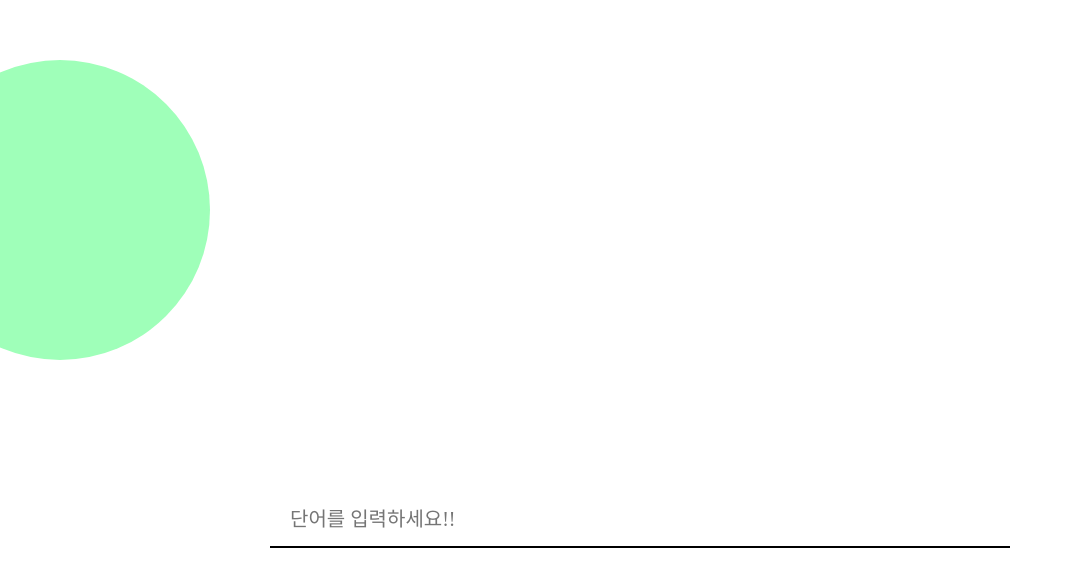
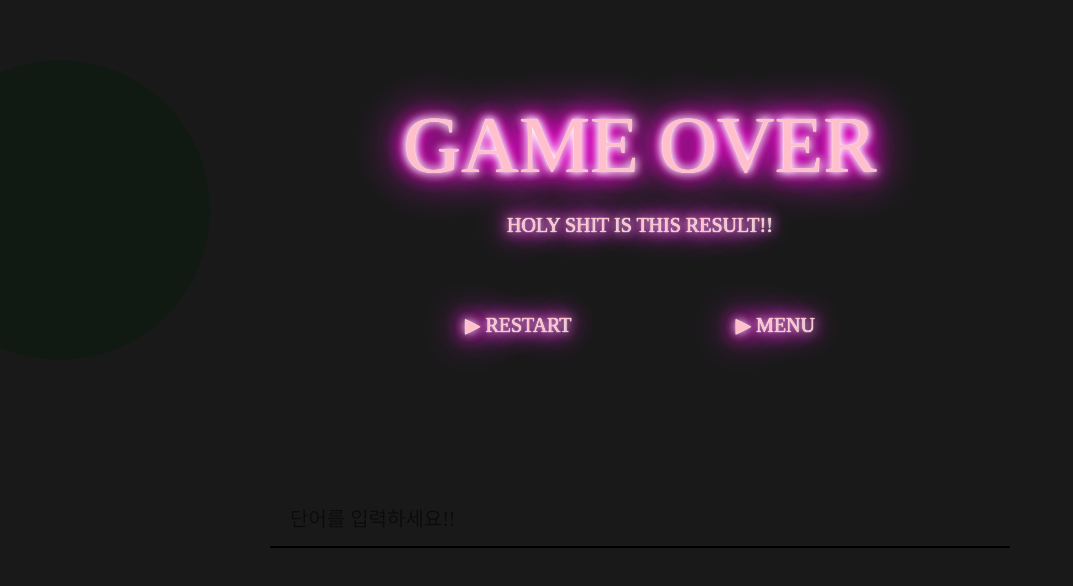
Before and after one commit to jidole02/VALEVALE, a React (Create React App) app: page / in a window 1280 px wide. Shown: the part 180-766 px from the top of the page, without its empty margins (0-1073 px from the left). Built offline with nearby package versions, Linux system fonts and the light colour scheme.

Commit message:
CREATE : RESULT
결과 화면 UI만 있는 상태

```diff
--- a/src/components/playground/index.tsx
+++ b/src/components/playground/index.tsx
@@ -1,4 +1,5 @@
 import { useCallback, useEffect, useRef, useState } from "react";
+import Result from "../result";
 import Background from "./background";
 import * as s from "./style";
 
@@ -7,6 +8,7 @@ export default function PlayGround() {
   const [data, setData] = useState<string>("");
   const [check, setCheck] = useState<number>(0);
   const [arrNum, setArrNum] = useState<number>(0);
+  const [end,setEnd] = useState<boolean>(false);
   const WordInput = useRef<HTMLDivElement | null>(null);
   const Input = useRef<HTMLInputElement | null>(null);
   const wordArr = ["정지원", "박동행", "김동씹", "안병헌", "박승준"];
@@ -19,6 +21,7 @@ export default function PlayGround() {
   );
   const WordAnim = (word: string) => {
     i = 0;
+    console.log(word);
     if (WordInput.current !== null && WordInput.current !== undefined) {
       WordInput.current.style.fontSize = `${13}vmin`;
     }
@@ -31,17 +34,18 @@ export default function PlayGround() {
         WordInput.current.style.fontSize = `${13 - i / 10}vmin`;
       }
       if (13 - i / 10 === 0) {
-        alert("타임오버!");
+        setEnd(true); // 타임오버
         clearInterval(timer);
       }
     }, 50 * (arrNum + 1));
   };
   useEffect(() => {
     if (wordArr.length === arrNum) {
-      alert("클리어!");
+      setEnd(true); // 클리어
+    } else {
+      WordAnim(wordArr[arrNum]);
+      setArrNum(arrNum + 1);
     }
-    WordAnim(wordArr[arrNum]);
-    setArrNum(arrNum + 1);
   }, [check]);
   const CheckWord = (e: any) => {
     if (e.key === "Enter") {
@@ -53,9 +57,10 @@ export default function PlayGround() {
   };
   useEffect(() => {
     Input.current?.focus();
-  });
+  }, [data]);
   return (
     <>
+    {end && <Result/>}
       <Background />
       <s.MatchWordContainer>
         <s.MatchWord ref={WordInput}></s.MatchWord>
--- a/src/components/playground/style.tsx
+++ b/src/components/playground/style.tsx
@@ -41,17 +41,17 @@ export const BackgroundWrapper = styled.div`
   overflow: hidden;
 `;
 
-interface Circle {
+interface BCircle {
   x: string;
   y: string;
   color: string;
 }
 
-export const Circle = styled.div<Circle>`
+export const Circle = styled.div<BCircle>`
   width: 300px;
   height: 300px;
-  background-color: ${(props: Circle) => props.color};
+  background-color: ${(props: BCircle) => props.color};
   border-radius: 50%;
-  transform: ${(props: Circle) => `translate(${props.x}%,${props.y}%)`};
+  transform: ${(props: BCircle) => `translate(${props.x}%,${props.y}%)`};
   position: absolute;
 `;
--- /dev/null
+++ b/src/components/result/index.tsx
@@ -0,0 +1,14 @@
+import * as s from './style'
+
+export default function Result() {
+    return(
+        <s.ResultWrapper>
+            <s.ResultMent>GAME OVER</s.ResultMent>
+            <s.Ment>HOLY SHIT IS THIS RESULT!!</s.Ment>
+            <s.ChoiceDiv>
+                <s.SubMent>▶ RESTART</s.SubMent>
+                <s.SubMent>▶ MENU</s.SubMent>
+            </s.ChoiceDiv>
+        </s.ResultWrapper>
+    )
+}
--- /dev/null
+++ b/src/components/result/style.tsx
@@ -0,0 +1,47 @@
+import styled from "styled-components";
+
+export const ResultWrapper = styled.div`
+  width: 100%;
+  height: 100%;
+  position: absolute;
+  background-color: rgb(0, 0, 0, 0.9);
+  z-index: 300;
+  display: flex;
+  justify-content: center;
+  align-items: center;
+  flex-direction: column;
+`;
+
+export const ResultMent = styled.b`
+  font-size: 10vmin;
+  color: pink;
+  text-shadow: 0 0 1px #fff, 0 0 10px #fff, 0 0 10px #fff, 0 0 20px #ff00de,
+    0 0 20px #ff00de, 0 0 30px #ff00de, 0 0 50px #ff00de, 0 0 50px #ff00de;
+`;
+
+export const Ment = styled.b`
+  margin-top: 30px;
+  font-size: 2.5vmin;
+  color: pink;
+  text-shadow: 0 0 1px #fff, 0 0 1px #fff, 0 0 10px #fff, 0 0 20px #ff00de,
+    0 0 20px #ff00de, 0 0 30px #ff00de, 0 0 50px #ff00de, 0 0 50px #ff00de;
+`;
+
+export const SubMent = styled.b`
+  margin-top: 30px;
+  font-size: 2.5vmin;
+  color: pink;
+  cursor: pointer;
+  text-shadow: 0 0 1px #fff, 0 0 1px #fff, 0 0 10px #fff, 0 0 20px #ff00de,
+    0 0 20px #ff00de, 0 0 30px #ff00de, 0 0 50px #ff00de, 0 0 50px #ff00de;
+  :hover {
+    opacity: 0.7;
+  }
+`;
+
+export const ChoiceDiv = styled.div`
+  width: 350px;
+  display: flex;
+  justify-content: space-between;
+  margin-top: 50px;
+`;
```
